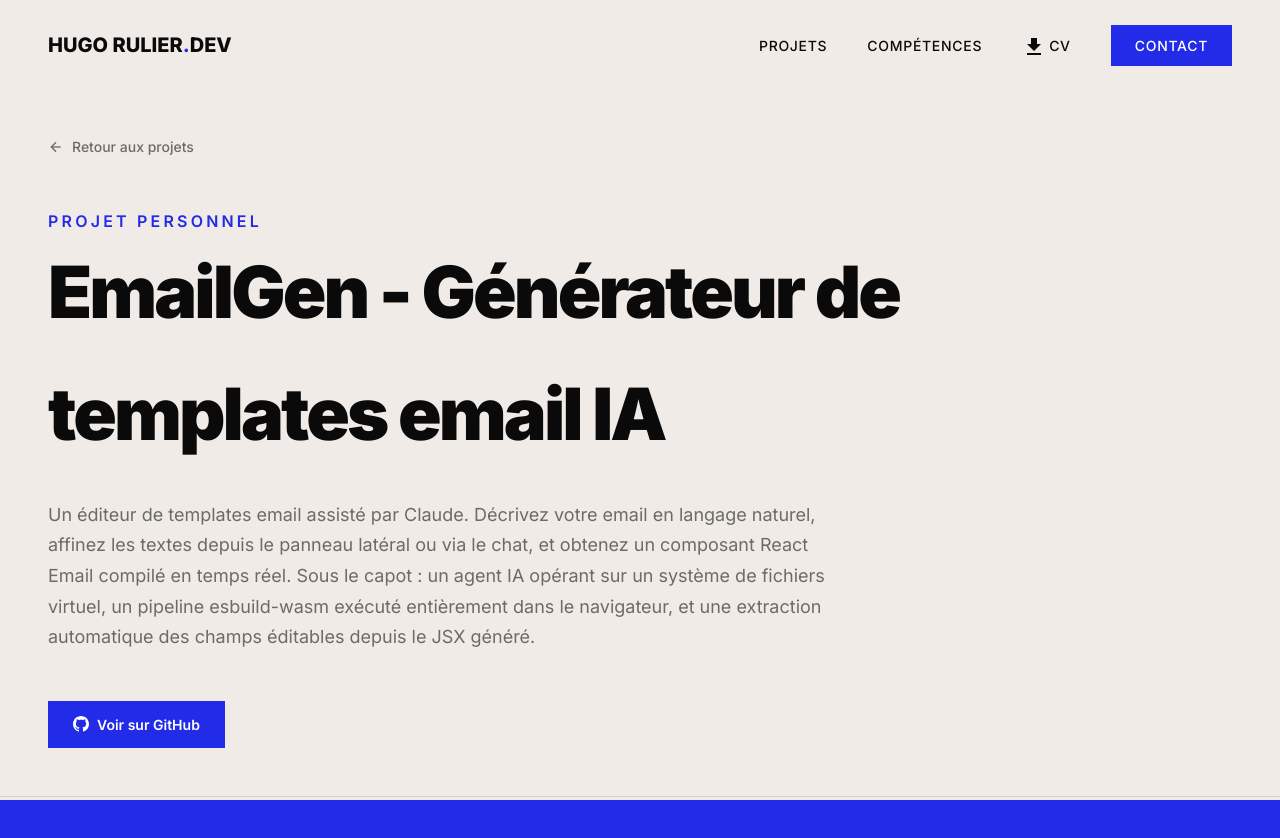
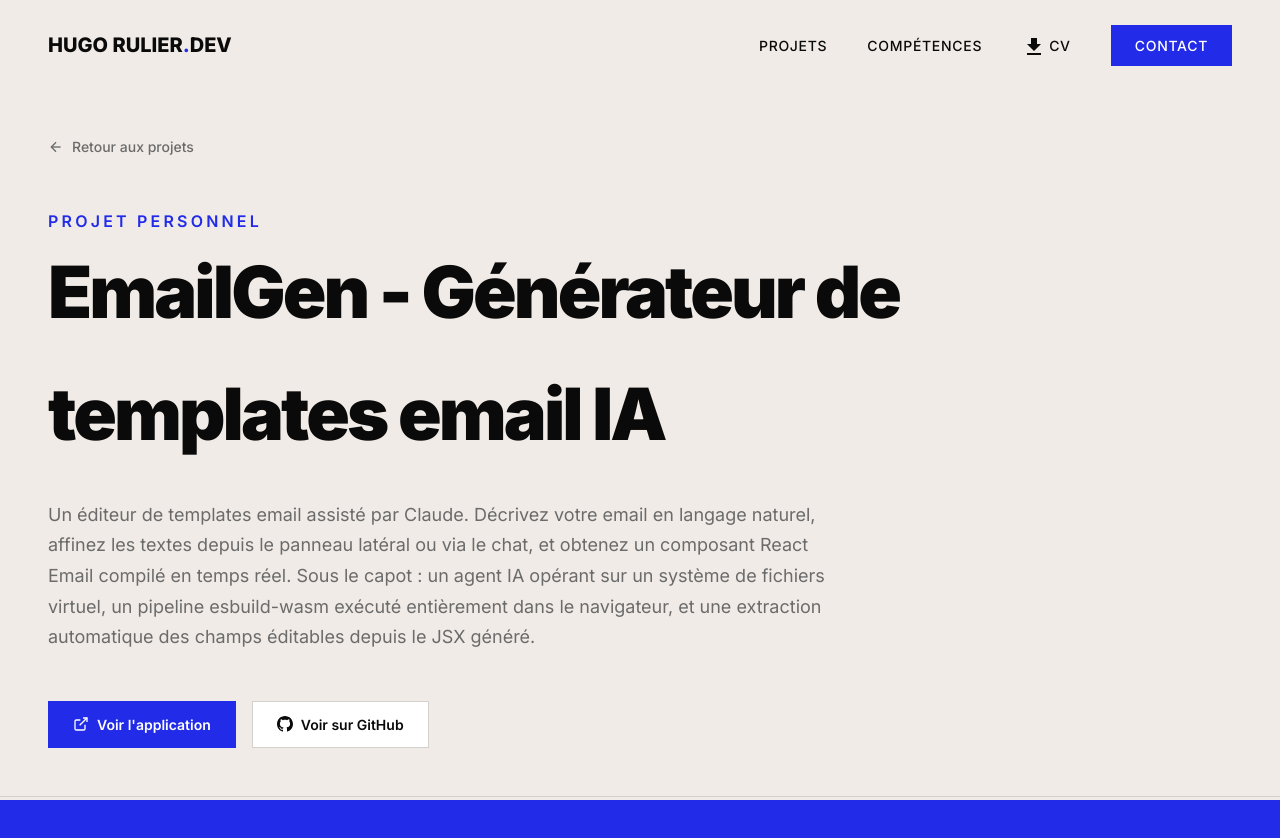
Before and after one commit to HRulier/hr-portfolio, a Next.js app: page /projects/template-email-gen in a window 1280 px wide. Shown: the top 838 px of the page. Built offline with nearby package versions, Linux system fonts and the light colour scheme.

Commit message:
feat(projects): add live app link to EmailGen project page

```diff
--- a/src/app/projects/template-email-gen/page.tsx
+++ b/src/app/projects/template-email-gen/page.tsx
@@ -34,10 +34,29 @@ export default function TemplateEmailGen() {
           </p>
           <div className={styles.ctas}>
             <a
+              href="https://email-gen.loopness.fr/sign-in"
+              target="_blank"
+              rel="noopener noreferrer"
+              className={`${styles.ctaBtn} ${styles.primary}`}
+            >
+              <svg
+                xmlns="http://www.w3.org/2000/svg"
+                viewBox="0 0 24 24"
+                fill="none"
+                stroke="currentColor"
+                strokeWidth="2"
+              >
+                <path d="M18 13v6a2 2 0 0 1-2 2H5a2 2 0 0 1-2-2V8a2 2 0 0 1 2-2h6" />
+                <polyline points="15 3 21 3 21 9" />
+                <line x1="10" y1="14" x2="21" y2="3" />
+              </svg>
+              Voir l&apos;application
+            </a>
+            <a
               href="https://github.com/HRulier/template-email-gen"
               target="_blank"
               rel="noopener noreferrer"
-              className={`${styles.ctaBtn} ${styles.primary}`}
+              className={`${styles.ctaBtn}`}
             >
               <svg
                 xmlns="http://www.w3.org/2000/svg"
```
